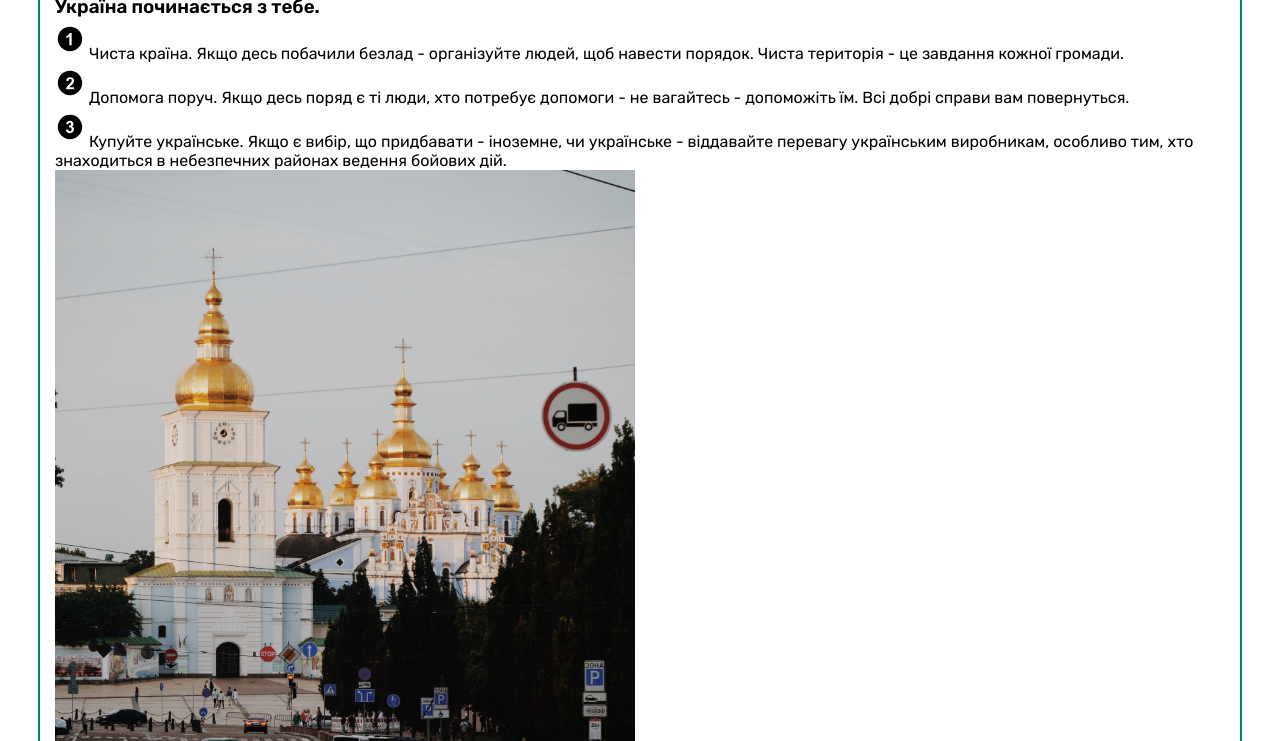
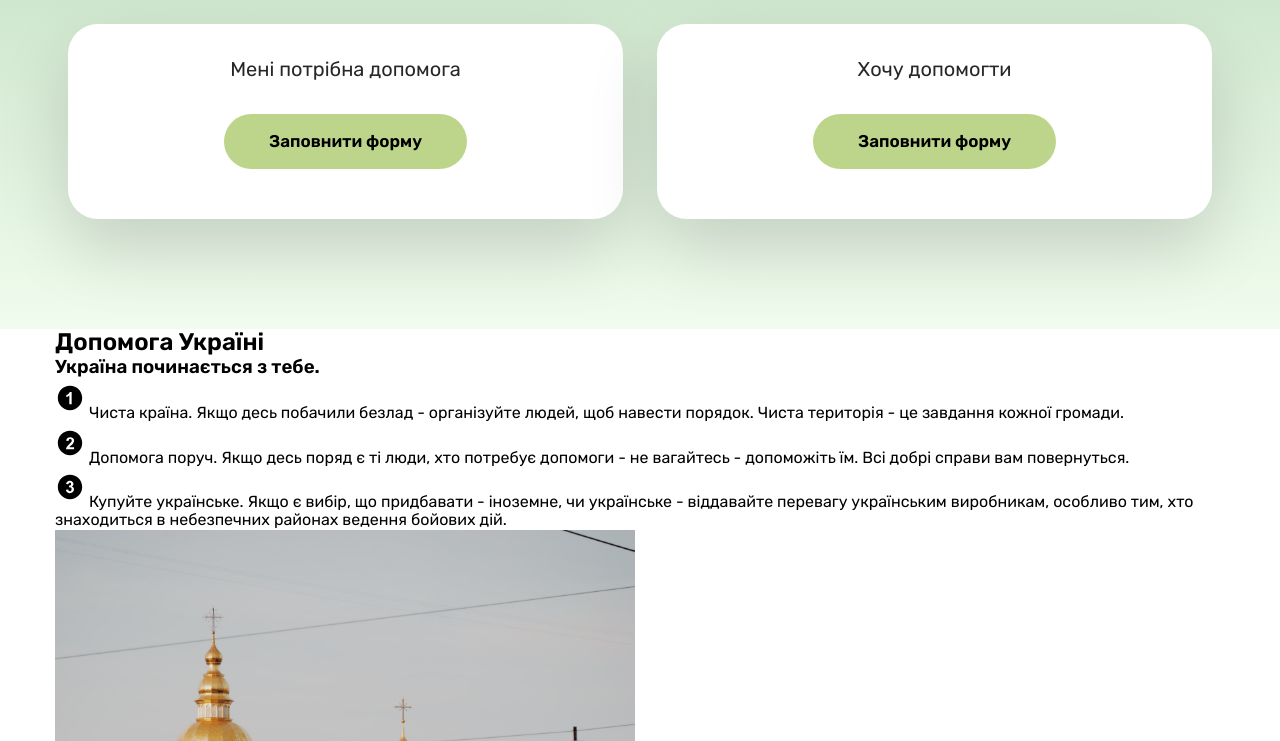
Before and after one commit to TanyaEdyna/project1-sponsorika, a plain HTML site: page index.html in a window 1280 px wide. Shown: the part 392-1133 px from the top of the page. Drawn offline with nearby package versions, Linux system fonts and the light colour scheme.

Commit message:
writed header and hero

```diff
--- a/css/style.css
+++ b/css/style.css
@@ -42,6 +42,9 @@ button {
     --main-text-color: #231F20;
     --property-text-color: #747273;
     --hover-link-color:#0a85f7;
+    --white-color:#ffffff;
+    --text-form-color: #272727;
+
 }
 .container {
     width: 1200px;
@@ -49,7 +52,7 @@ button {
     padding-left: 15px;
     padding-right: 15px;
     outline: none;
-    outline: 2px solid teal;
+    /* outline: 2px solid teal; */
 }
 /* HEADER */
 .color-wrap {
@@ -59,7 +62,7 @@ button {
 .header-wrap {
     display: flex;
     justify-content: space-between;
-    margin-bottom: 30px;
+    margin-bottom: 110px;
     align-items: center;
 
 }
@@ -152,8 +155,7 @@ padding-bottom: 40px;
     font-size: 50px;
     line-height: 1.14;
     text-align: center;
-
-
+    padding-bottom: 28px;
 }
 .hero-text {
     color: #000000;
@@ -161,11 +163,48 @@ padding-bottom: 40px;
     font-size: 20px;
     line-height: 1.5;
     text-align: center;
+    margin-bottom: 32px;
 }
-
 .hero-title-color {
     color: var(--head-title-color);
 }
+.hero-list {
+    display: flex;
+    justify-content: center;
+    gap: 34px;
+    padding-bottom: 110px;
+}
+.hero-item {
+    width: 555px;
+    height: 195px;
+    background-color: var(--white-color);
+    border-radius: 30px;
+    box-shadow: 0px 30px 70px 0px rgb(0 0 0 / 15%);
+
+}
+
+.hero-uptitle {
+    text-align: center;
+    color: var(--text-form-color);
+    font-weight: 400;
+    font-size: 20px;
+    line-height: 1.5;
+    padding: 30px 0;
+}
+.hero-button {
+    display: block;
+    margin: 0 auto;
+    width: 243px;
+    height: 55px;
+    font-size: 17px;
+    font-weight: 600;
+    line-height: 1.5;
+    background-color: var(--button-color);
+    border: none;
+    border-radius: 100px;
+
+}
+
 
 /* FOOTER */
 
@@ -174,6 +213,7 @@ padding-bottom: 40px;
     display: flex;
     justify-content: space-between;
     margin-bottom: 30px;
+
 }
 
 .soc-list {
--- a/index.html
+++ b/index.html
@@ -88,14 +88,22 @@
           <p class="hero-text">
             допомагаємо постраждалим під час війни з 2015 року
           </p>
-          <ul>
-            <li>
-              <p>Мені потрібна допомога</p>
-              <a href=""><button type="button">Заповнити форму</button></a>
+          <ul class="hero-list">
+            <li class="hero-item">
+              <div class="hero-item-wrap">
+                <p class="hero-uptitle">Мені потрібна допомога</p>
+                <button class="hero-button" type="button">
+                  Заповнити форму
+                </button>
+              </div>
             </li>
-            <li>
-              <p>Хочу допомогти</p>
-              <a href=""><button type="button">Заповнити форму</button></a>
+            <li class="hero-item">
+              <div class="hero-item-wrap">
+                <p class="hero-uptitle">Хочу допомогти</p>
+                <button class="hero-button" type="button">
+                  Заповнити форму
+                </button>
+              </div>
             </li>
           </ul>
         </section>
```
